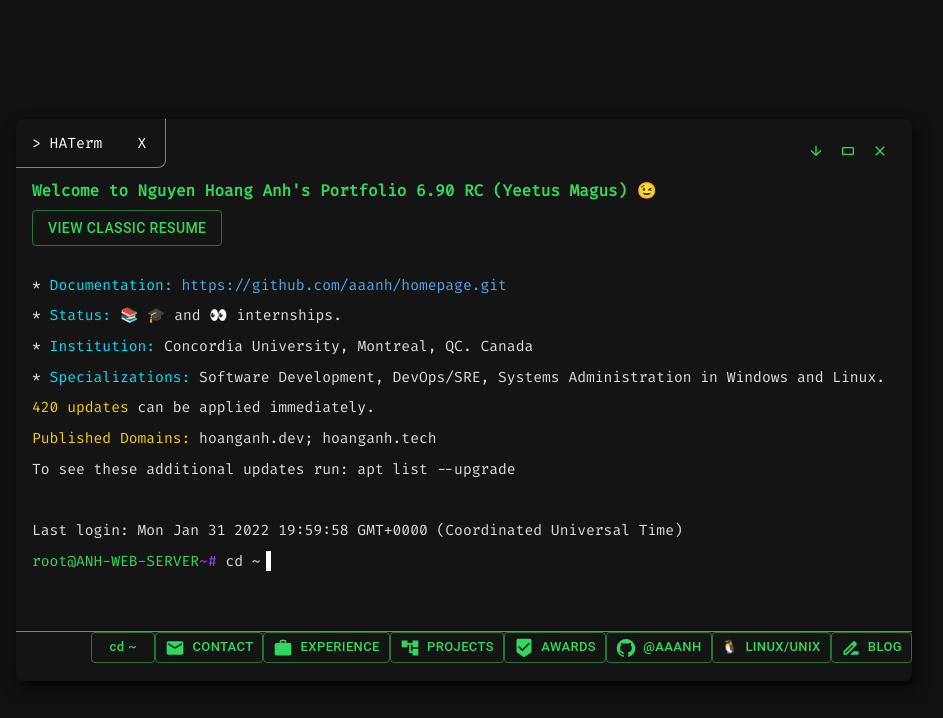
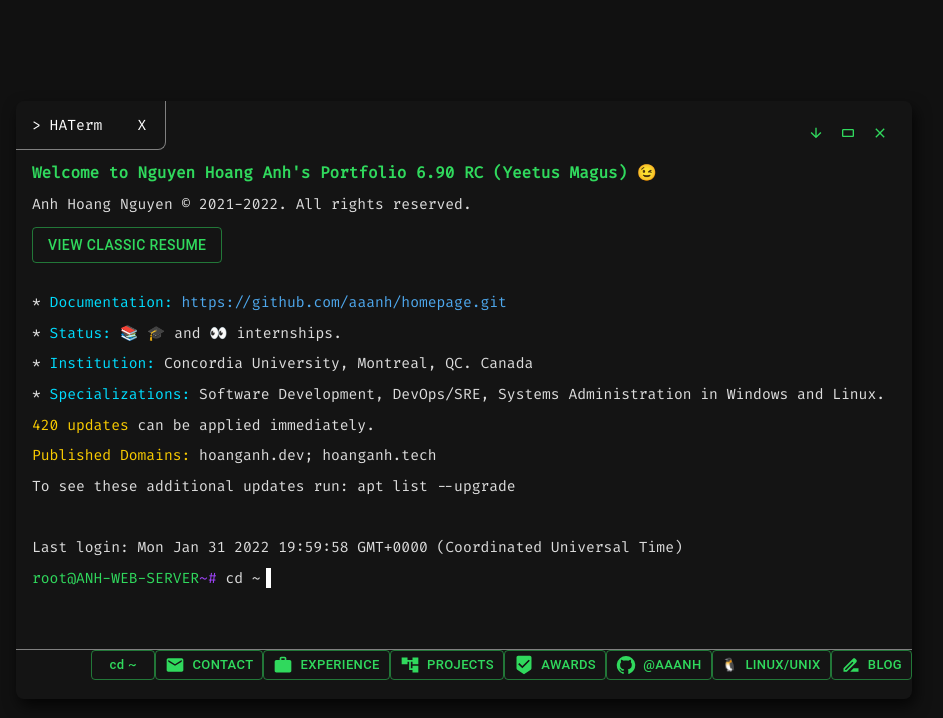
Before and after one commit to zasshuwu/nogamioka, a Next.js app: page / in a window 1280 px wide. Shown: the top 718 px of the page, without its empty margins (176-1119 px from the left). Built offline with nearby package versions, Linux system fonts and the light colour scheme.

Commit message:
added copyright notice

```diff
--- a/components/main.js
+++ b/components/main.js
@@ -97,6 +97,7 @@ const MainContent = ({ command }) => {
 				<h1 style={{ color: customTheme.palette.primary.main, fontSize: "12pt" }}>
 					Welcome to Nguyen Hoang Anh&apos;s Portfolio 6.90 RC (Yeetus Magus) 😉
 				</h1>
+				<p>Anh Hoang Nguyen &copy; 2021-2022. All rights reserved.</p>
 				<Button onClick={handleResume} variant="outlined" color="primary">
 					View Classic Resume
 				</Button>
@@ -118,7 +119,8 @@ const MainContent = ({ command }) => {
 						University, Montreal, QC. Canada
 					</p>
 					<p>
-						* <span style={{ color: "#00ddff" }}>Specializations:</span> Software Development, DevOps/SRE, Systems Administration in Windows and Linux.
+						* <span style={{ color: "#00ddff" }}>Specializations:</span> Software
+						Development, DevOps/SRE, Systems Administration in Windows and Linux.
 					</p>
 					<p>
 						<span style={{ color: "#facc00" }}>420 updates</span> can be applied
```
